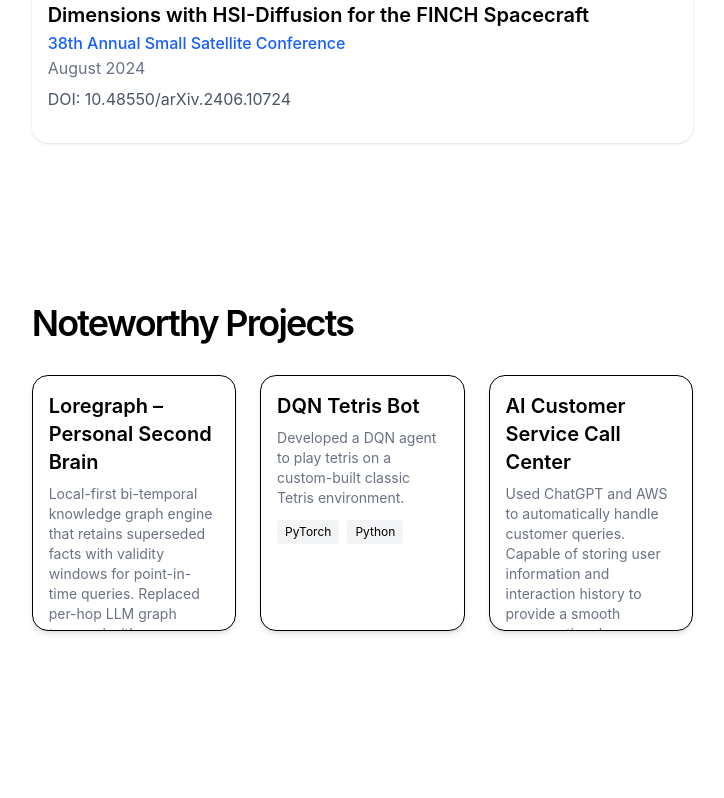
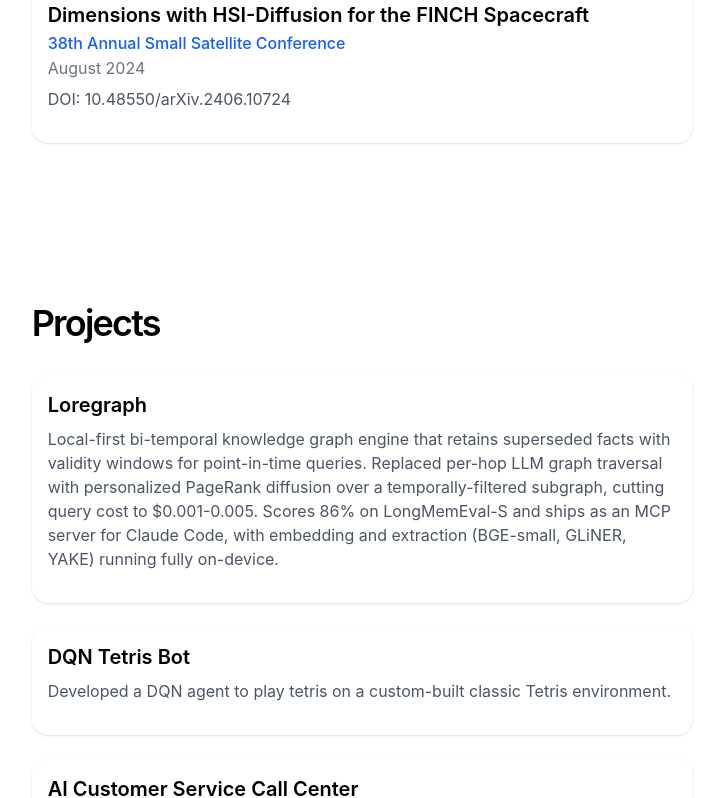
Before and after one commit to matthxie/portfolio-website, a Next.js app: page / in a window 1280 px wide. Shown: the part 4531-5329 px from the top of the page, without its empty margins (491-1215 px from the left). Built offline with nearby package versions, Linux system fonts and the light colour scheme.

Commit message:
create ProjectsCard component and update projects section

```diff
--- /dev/null
+++ b/app/components/ProjectCard.tsx
@@ -0,0 +1,35 @@
+interface ProjectCardProps {
+    title: string;
+    description: string;
+    stack: string[];
+  }
+
+  export default function ProjectCard({
+    title,
+    description,
+    stack,
+  }: ProjectCardProps) {
+    return (
+        <div className="w-full bg-white dark:bg-neutral-900 hover:bg-neutral-100 dark:hover:bg-neutral-800 transition-colors duration-200 rounded-2xl p-4 shadow-sm hover:shadow-md">
+            <div className="flex flex-col gap-y-2 break-words">
+
+                <div className="flex flex-col gap-y-0.5">
+                    <h3 className="text-xl font-semibold">{title}</h3>
+                </div>
+
+                <p className="text-base text-gray-600 dark:text-gray-400">{description}</p>
+                <div className="flex flex-wrap gap-2 mt-2">
+                {/* {stack.map((tech) => (
+                    <span
+                    key={tech}
+                    className="text-sm bg-gray-100 dark:bg-gray-800 text-gray-700 dark:text-gray-300 rounded px-2 py-1"
+                    >
+                    {tech}
+                    </span>
+                ))} */}
+                </div>
+
+            </div>
+        </div>
+      );
+  }
--- a/app/page.tsx
+++ b/app/page.tsx
@@ -3,11 +3,12 @@ import FlipCard from "app/components/FlipCard";
 import ExperienceCard from "./components/ExperienceCard";
 import SocialIcons from "./components/SocialIcons";
 import SidePanel from "./components/SidePanel";
+import ProjectCard from "./components/ProjectCard";
 
 
 const projects = [
   {
-    title: "Loregraph – Personal Second Brain",
+    title: "Loregraph",
     description: "Local-first bi-temporal knowledge graph engine that retains superseded facts with \
                   validity windows for point-in-time queries. Replaced per-hop LLM graph traversal with \
                   personalized PageRank diffusion over a temporally-filtered subgraph, cutting query cost \
@@ -248,13 +249,13 @@ export default function Page() {
 
             <section id="projects" className="min-h-[670px] w-full px-12 py-20">
               <h1 className="mb-8 text-4xl font-semibold tracking-tighter">
-                Noteworthy Projects
+                Projects
               </h1>
               <FadeInOnScroll>
               <div className="max-w-6xl mx-auto">
-                <div className="grid grid-cols-1 sm:grid-cols-2 lg:grid-cols-3 gap-6">
+                <div className="space-y-6">
                   {projects.map((proj, idx) => (
-                    <FlipCard key={idx} {...proj} />
+                    <ProjectCard key={idx} {...proj} />
                   ))}
                 </div>
               </div>
```
